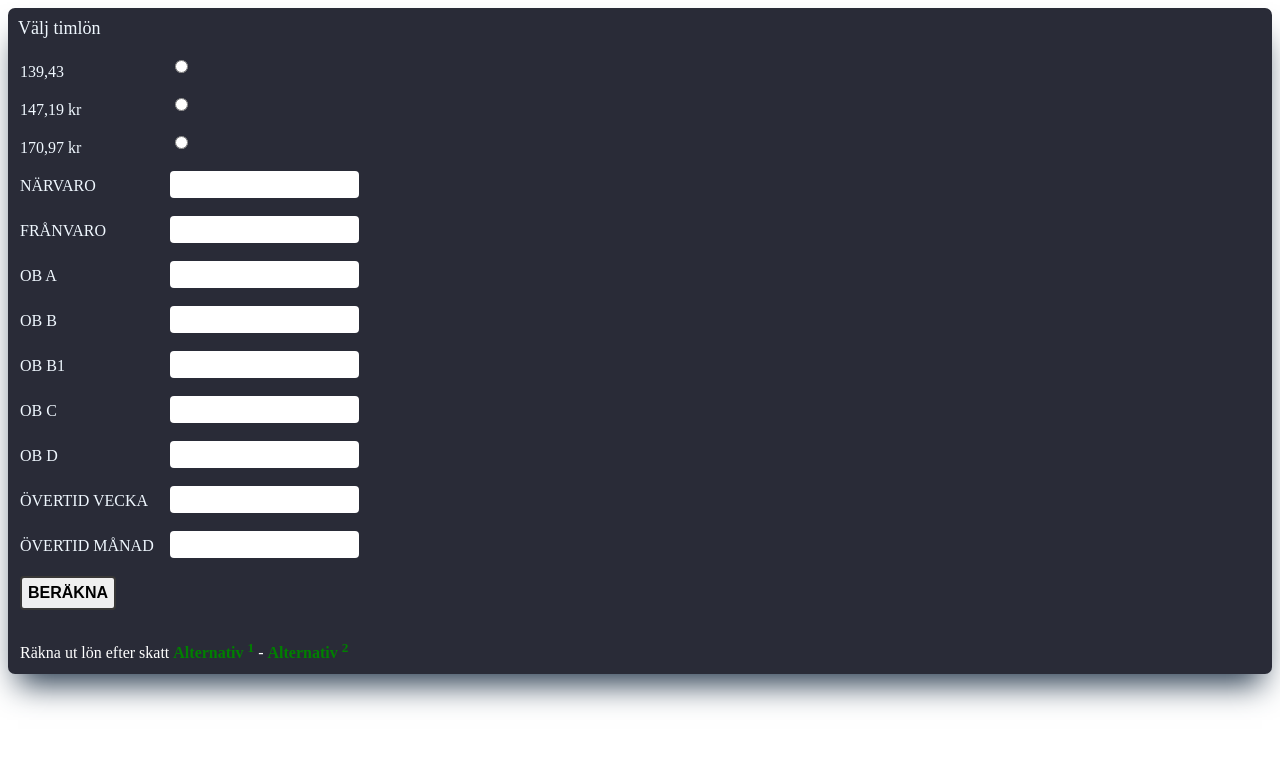
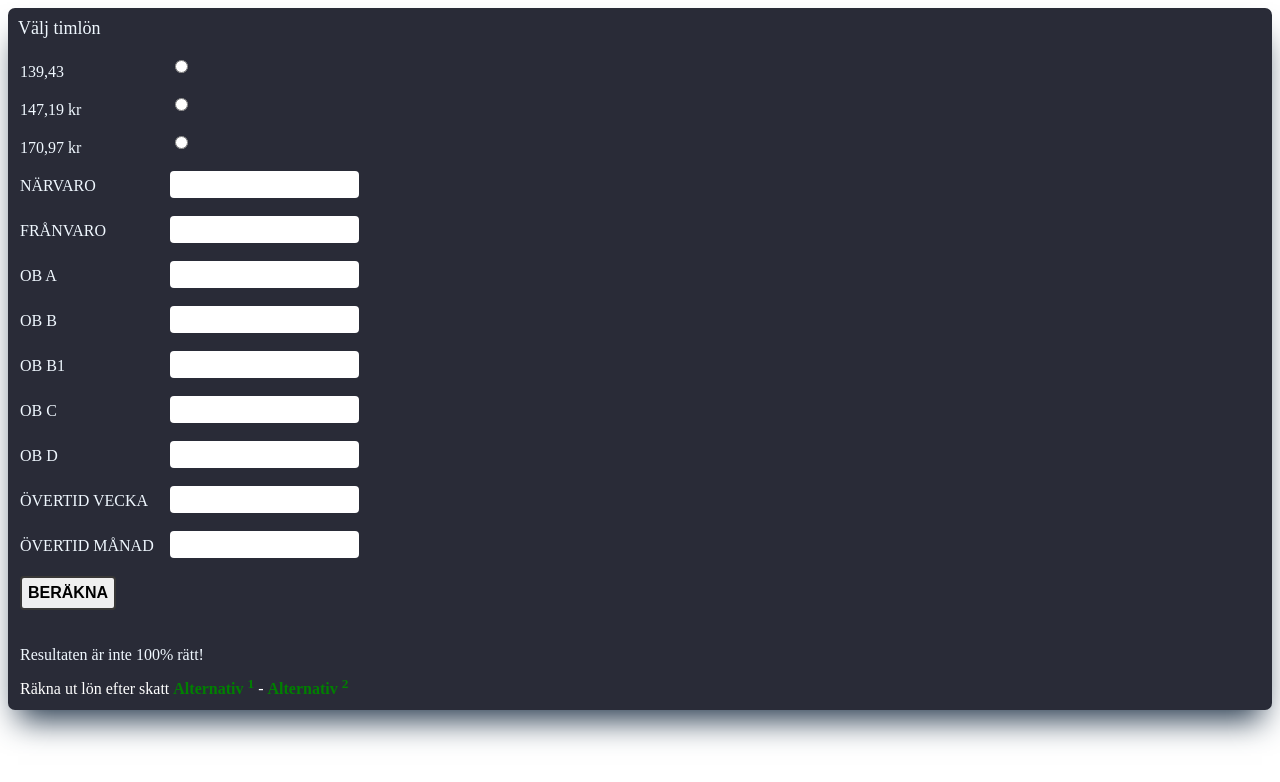
Before and after one commit to Araf01/job, a plain HTML site: page lon.html in a window 1280 px wide. Drawn offline with Linux system fonts and the light colour scheme.

Commit message:
Update lon.html

```diff
--- a/lon.html
+++ b/lon.html
@@ -25,6 +25,7 @@
         <div class="el"><label>ÖVERTID MÅNAD</label> <input type="number" id="monad"></div>
         <div class="el"><input type="button" onclick="berakna()" id="but" value="BERÄKNA"/></div>
         <div class="el" id="forre"></div>
+       <div class="el">Resultaten är inte 100% rätt!</div>
         <div class="el, sis">Räkna ut lön efter skatt <a href="https://www.fortnox.se/fortnox-foretagsguide/lon-efter-skatt" style="text-decoration:none; color: green;" style="color: red"><b>Alternativ <sup>1</sup></b></a> -  <a href="https://app.skatteverket.se/rakna-skatt-client-skut-skatteutrakning/lon-efter-skattetabell/fyll-i-dina-uppgifter" style="text-decoration:none; color: green"><b>Alternativ <sup>2</sup></a></b></div>
     </form>
 
```
